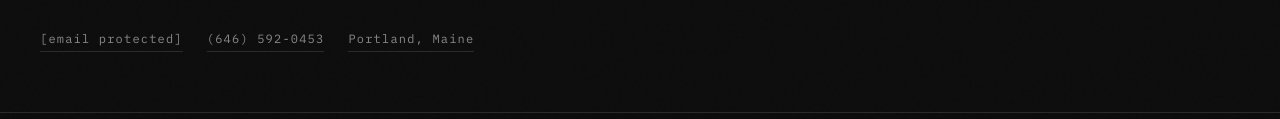
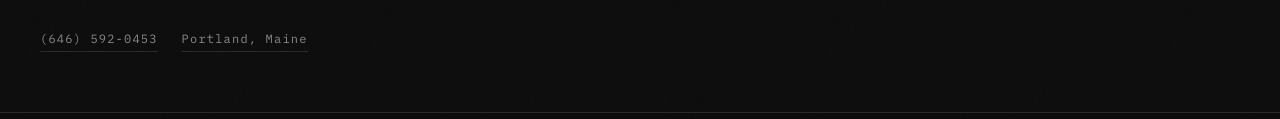
Before and after one commit to RaymondColon/RaymondColon, a plain HTML site: page index.html in a window 1280 px wide. Shown: the part 466-585 px from the top of the page. Drawn offline with Linux system fonts and the light colour scheme.

Commit message:
Update index.html

```diff
--- a/index.html
+++ b/index.html
@@ -466,7 +466,6 @@
       Research Assistant and Lab Technician at the USM Combustion Laboratory
     </p>
     <div class="header-links">
-      <a href="/cdn-cgi/l/email-protection#8edceff7ede1e2e1e0bcbebfb6cee9e3efe7e2a0ede1e3"><span class="__cf_email__" data-cfemail="51033028323e3d3e3f6361606911363c30383d7f323e3c">[email&#160;protected]</span></a>
       <a href="tel:6465920453">(646) 592-0453</a>
       <a href="#">Portland, Maine</a>
     </div>
```
